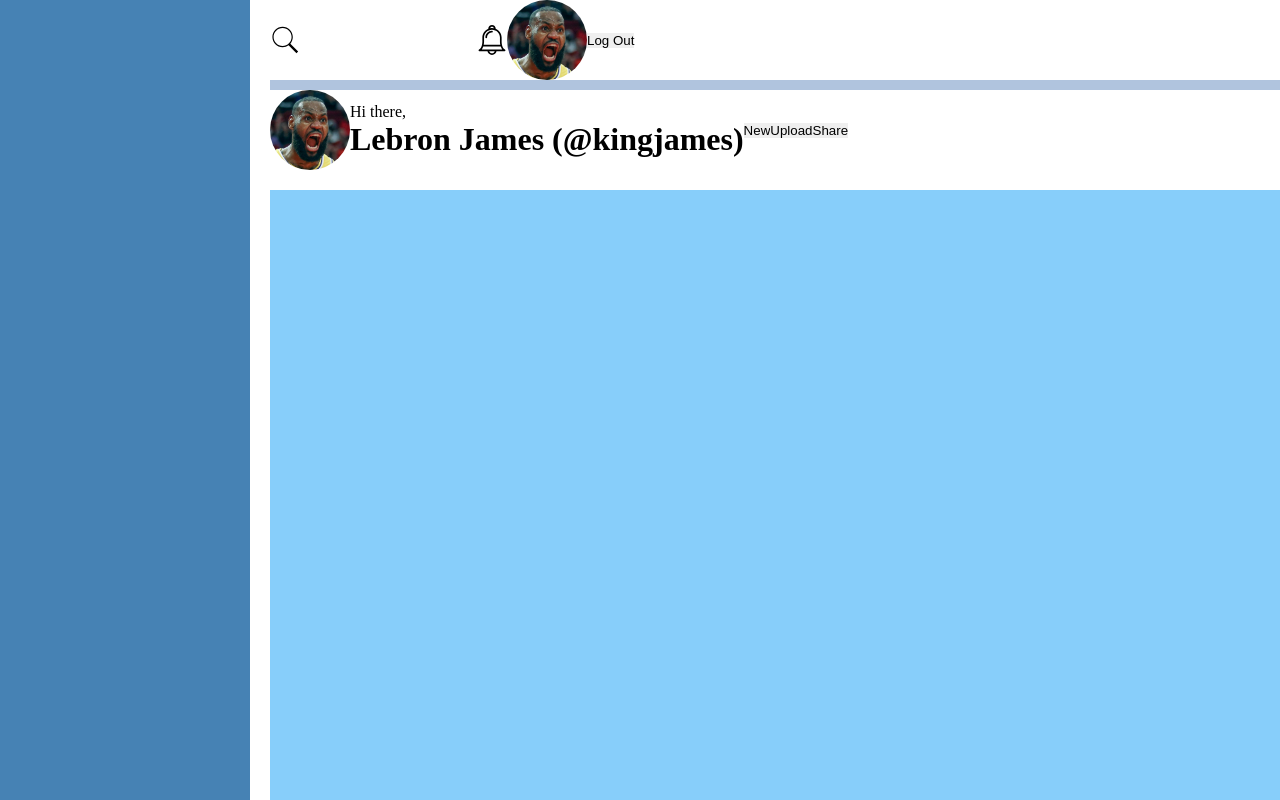
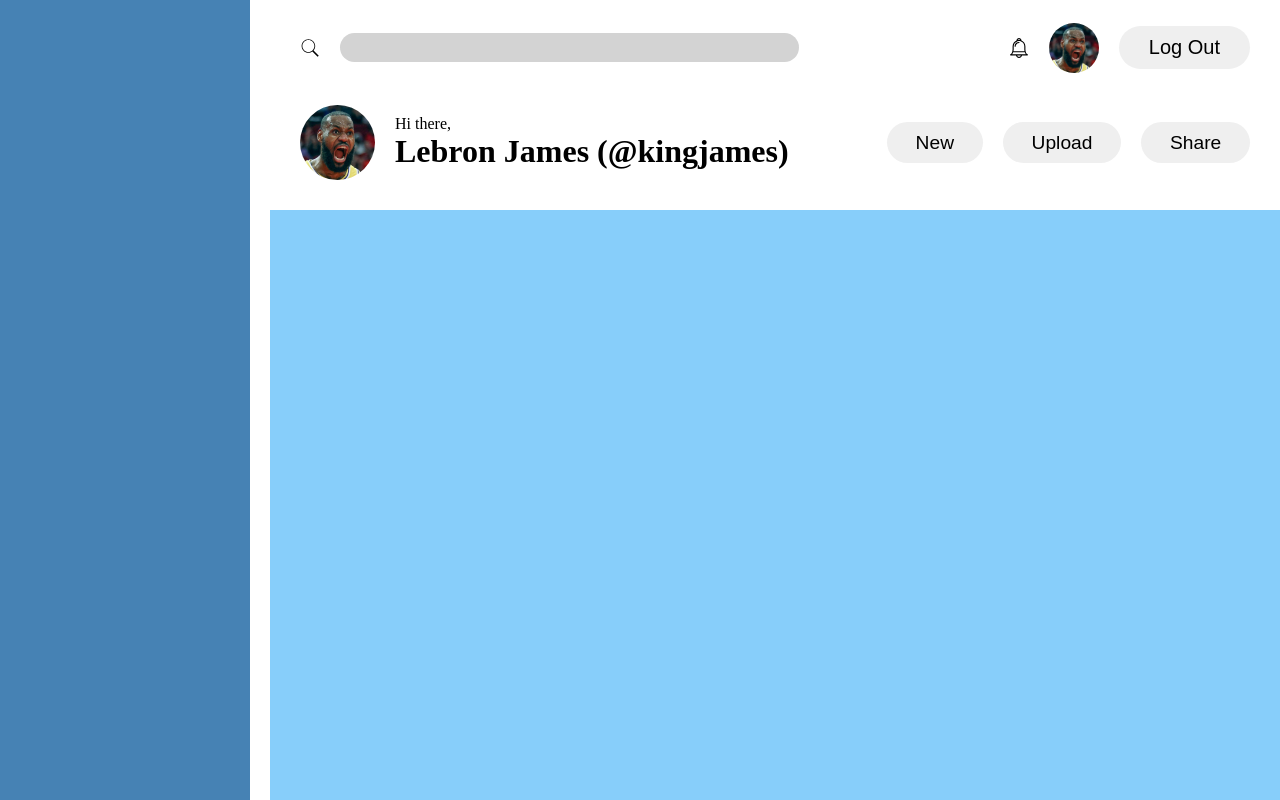
Before and after one commit to relieze/admin-dashboard, a plain HTML site: page index.html in a window 1280 px wide. Drawn offline with Linux system fonts and the light colour scheme.

Commit message:
Use flexbox to size and space content in header

```diff
--- a/css/styles.css
+++ b/css/styles.css
@@ -17,11 +17,11 @@ html, body, .dashboard {
 }
 
 .header {
+  padding: 10px 30px;
   grid-area: 1 / 2 / 2 / 3;
-  background-color: lightsteelblue;
   display: grid;
   grid-template-rows: 1fr 1fr;
-  gap: 10px;
+  gap: 20px;
 }
 
 .sidebar {
@@ -34,28 +34,44 @@ html, body, .dashboard {
   background-color: lightskyblue;
 }
 
-.top-section, .bottom-section {
-  background-color: white;
+.top-section, .bottom-section, .welcome, .action-buttons {
   display: flex;
   align-items: center;
+  gap: 20px;
 }
 
 .search-icon, .notification-icon {
-  width: 30px;
+  width: 20px;
+}
+
+input {
+  background-color: lightgray;
+  border-radius: 30px;
+  padding: 3px 20px;
+  margin: 0 20% 0 0;
+  flex: 1;
+  font-size: 1.25rem;
 }
 
 .profile-photo {
-  width: 80px;
+  width: 75px;
   border-radius: 50%;
 }
 
-.welcome {
-  width: fit-content;
-  display: flex;
-  align-items: center;
+.top-section .profile-photo {
+  width: 50px;
 }
 
-.action-buttons {
-  display: flex;
-  align-items: center;
+.log-out, .action-buttons button {
+  padding: .5em 1.5em;
+  border-radius: 30px;
+  font-size: 1.25rem;
 }
+
+.welcome {
+  flex: 1;
+}
+
+.action-buttons button {
+  font-size: 1.2rem;
+}
```
